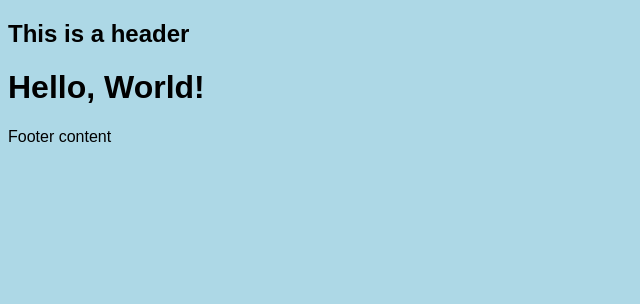
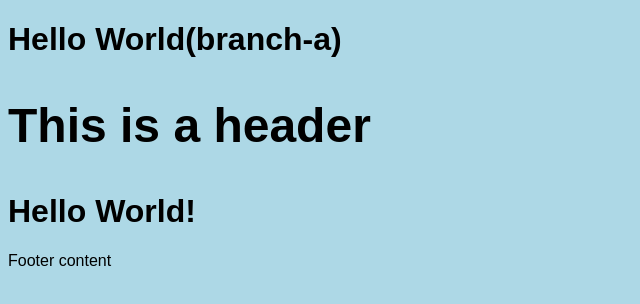
Before and after one commit to Amarnath-G/GitTutorial, a plain HTML site: page index.html in a window 1280 px wide. Shown: the whole page, without its empty margins (0-640 px from the left). Drawn offline with Linux system fonts and the light colour scheme.

Commit message:
branch-a changes h1 text

```diff
--- a/index.html
+++ b/index.html
@@ -6,11 +6,12 @@
 </head>
 
 <body>
+	<h1>Hello World(branch-a)<h1>
   <header>
   	<h2>This is a header</h2>
   </header>
 
-  <h1>Hello, World!</h1>
+  <h1>Hello World!</h1>
   <footer>Footer content</footer>
 
 </body>
```
